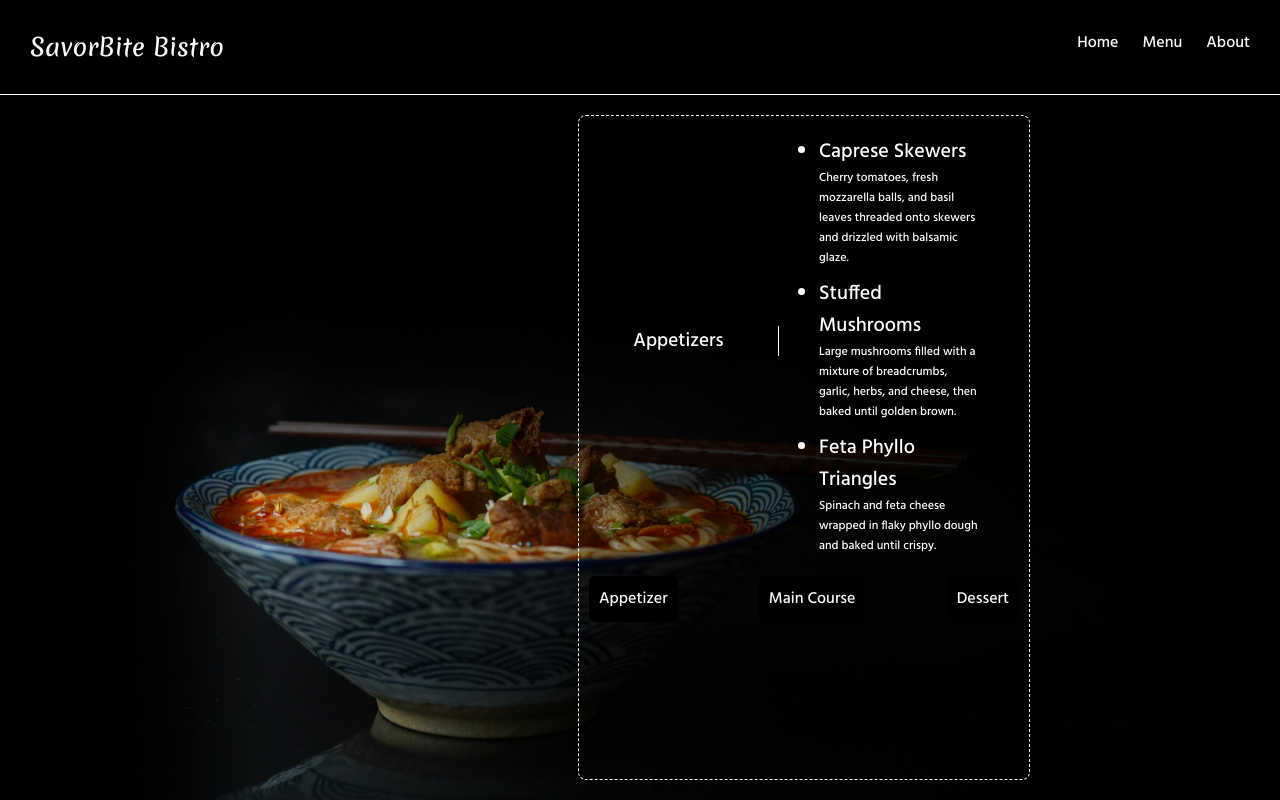
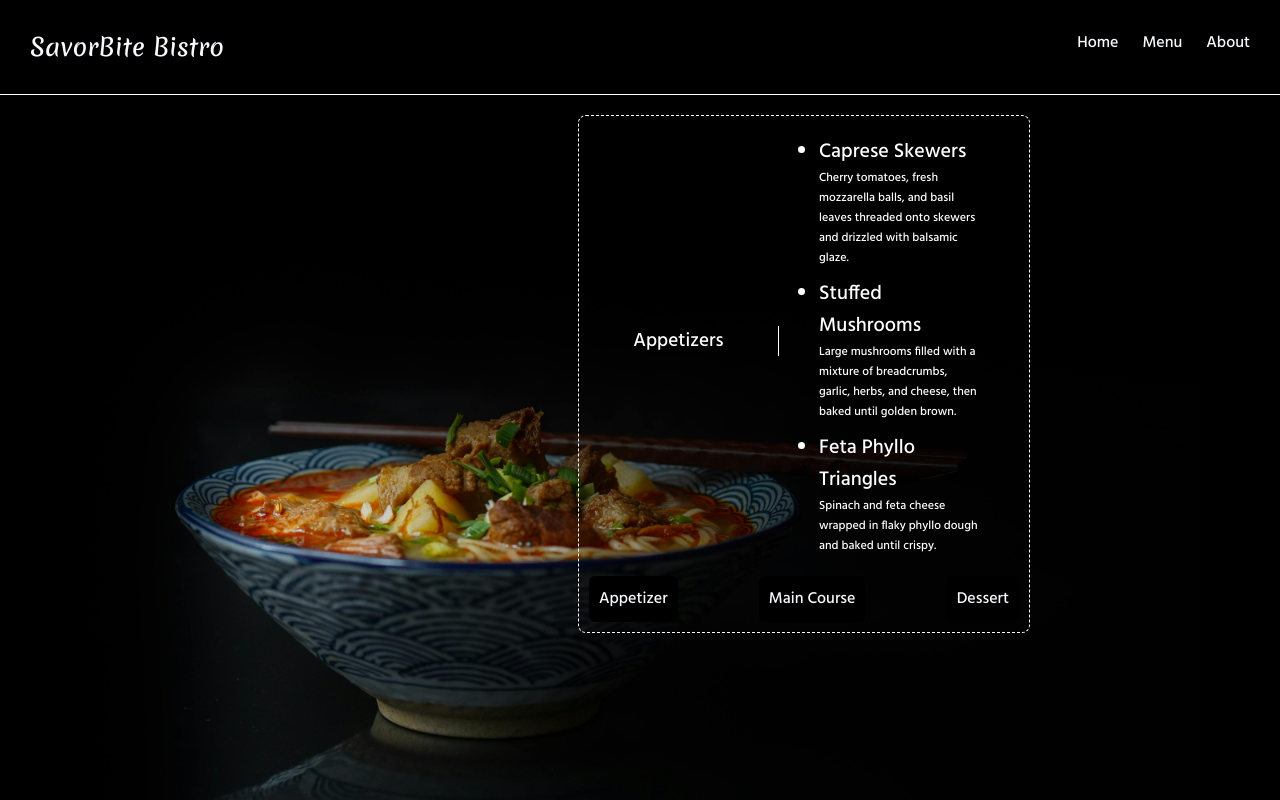
Before and after one commit to AnirudhUK1999/restaurant, a website built with webpack: page dist/index.html in a window 1280 px wide. Both pictures are taken after a click on the button "Menu". Built offline with nearby package versions, Linux system fonts and the light colour scheme.

Commit message:
Fixed menu container taking up entire page

```diff
--- a/src/style.css
+++ b/src/style.css
@@ -65,12 +65,14 @@ button {
   justify-content: end;
   padding: 20px;
   padding-right: 250px;
+  max-height: 500px;
 }
 
 .page {
   border: dashed white 1px;
   border-radius: 8px;
   /* height: auto; */
+  /* height: 400px; */
 }
 
 .menu-content {
```
Also changed, not shown: dist/main.js.
